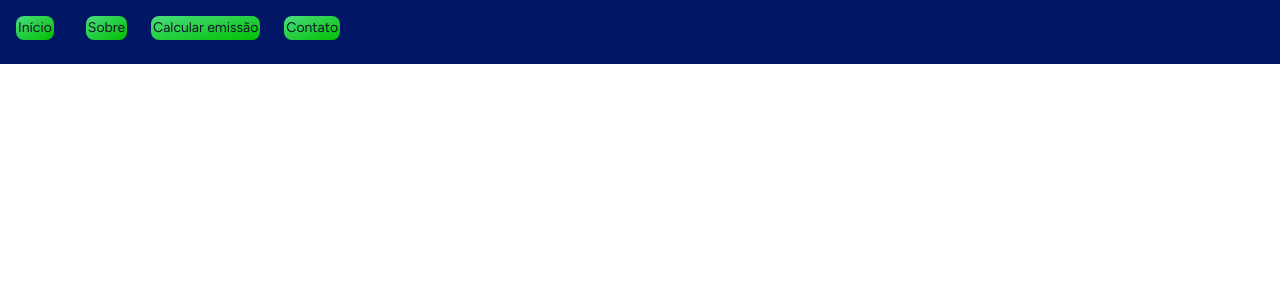
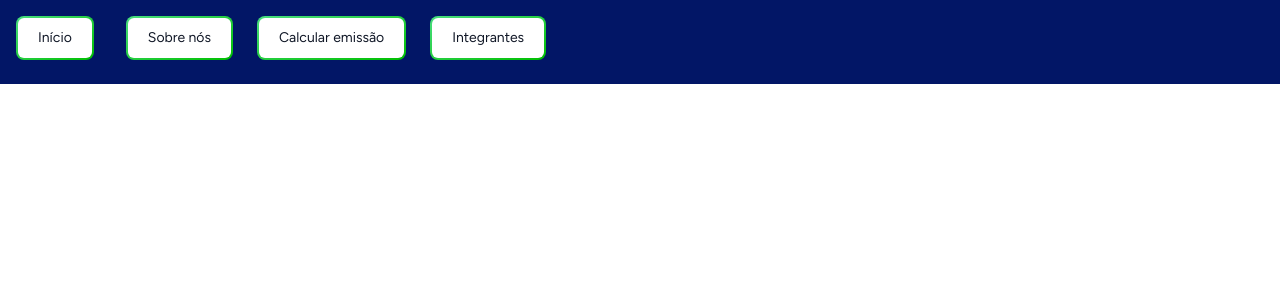
Before and after one commit to NathanMagno/CarbonTrack, a Next.js app in the folder carbon-track/: page / in a window 1280 px wide. Shown: the top 300 px of the page. Built offline with nearby package versions, Linux system fonts and the light colour scheme.

Commit message:
Melhorando interacao do menu para dispositivos moveis

```diff
--- /dev/null
+++ b/carbon-track/src/app/styles/inicial.css
@@ -0,0 +1,8 @@
+@tailwind base;
+@tailwind components;
+@tailwind utilities;
+
+
+.MenuContainer{
+   @apply w-[36vw] h-[80vh] bg-primary text-white p-4 space-y-4 flex flex-col justify-center
+}
--- a/carbon-track/src/components/Cabecalho/Cabecalho.tsx
+++ b/carbon-track/src/components/Cabecalho/Cabecalho.tsx
@@ -1,8 +1,9 @@
 "use client";
 import Image from "next/image";
 import { useRouter } from "next/navigation";
-import { useState } from "react";
+import { useState, useEffect } from "react";
 import Menu from "@/icons/menu-100x100.png";
+import "@/app/styles/inicial.css"
 
 export default function Cabecalho() {
   const router = useRouter();
@@ -13,40 +14,65 @@ export default function Cabecalho() {
     setMenuAberto(false);
   };
 
+  useEffect(() => {
+    const handleClickOutside = (event: MouseEvent) => {
+      const target = event.target as HTMLElement | null;
+      if (menuAberto && target && !target.closest(".menu-container")) {
+        setMenuAberto(false);
+      }
+    };
+
+    if (menuAberto) {
+      document.addEventListener("mousedown", handleClickOutside);
+    } else {
+      document.removeEventListener("mousedown", handleClickOutside);
+    }
+
+    return () => {
+      document.removeEventListener("mousedown", handleClickOutside);
+    };
+  }, [menuAberto]);
+
   return (
     <>
-
-      <header className=" block hidden xl:flex bg-primary text-white w-full p-4">
+      <header className="block hidden xl:flex bg-primary text-white w-full p-4">
         <div className="container mx-auto flex items-center justify-between">
           <nav className="flex space-x-6">
             <button
-              className="relative inline-flex items-center justify-center p-0.5 mb-2 me-2 overflow-hidden text-sm font-medium text-gray-900 rounded-lg group bg-gradient-to-br from-green-400 to-secondary group-hover:from-green-400 group-hover:to-secondary hover:text-black dark:text-white focus:ring-4 focus:outline-none focus:ring-green-200"
+              className="relative inline-flex items-center justify-center p-0.5 mb-2 me-2 overflow-hidden text-sm font-medium text-gray-900 rounded-lg group bg-gradient-to-br from-green-400 to-secondary group-hover:from-green-400 group-hover:to-secondary hover:text-black dark:text-white focus:ring-4 focus:outline-none focus:ring-green-200 dark:focus:ring-green-800"
               onClick={() => navegar("/")}
             >
-              Início
+              <span className="relative px-5 py-2.5 transition-all ease-in duration-75 bg-white dark:bg-gray-900 rounded-md group-hover:bg-opacity-0">
+                Início
+              </span>
             </button>
             <button
-              className="relative inline-flex items-center justify-center p-0.5 mb-2 me-2 overflow-hidden text-sm font-medium text-gray-900 rounded-lg group bg-gradient-to-br from-green-400 to-secondary group-hover:from-green-400 group-hover:to-secondary hover:text-black dark:text-white focus:ring-4 focus:outline-none focus:ring-green-200"
+              className="relative inline-flex items-center justify-center p-0.5 mb-2 me-2 overflow-hidden text-sm font-medium text-gray-900 rounded-lg group bg-gradient-to-br from-green-400 to-secondary group-hover:from-green-400 group-hover:to-secondary hover:text-black dark:text-white focus:ring-4 focus:outline-none focus:ring-green-200 dark:focus:ring-green-800"
               onClick={() => navegar("/sobre")}
             >
-              Sobre
+              <span className="relative px-5 py-2.5 transition-all ease-in duration-75 bg-white dark:bg-gray-900 rounded-md group-hover:bg-opacity-0">
+                Sobre nós
+              </span>
             </button>
             <button
-              className="relative inline-flex items-center justify-center p-0.5 mb-2 me-2 overflow-hidden text-sm font-medium text-gray-900 rounded-lg group bg-gradient-to-br from-green-400 to-secondary group-hover:from-green-400 group-hover:to-secondary hover:text-black dark:text-white focus:ring-4 focus:outline-none focus:ring-green-200"
+              className="relative inline-flex items-center justify-center p-0.5 mb-2 me-2 overflow-hidden text-sm font-medium text-gray-900 rounded-lg group bg-gradient-to-br from-green-400 to-secondary group-hover:from-green-400 group-hover:to-secondary hover:text-black dark:text-white focus:ring-4 focus:outline-none focus:ring-green-200 dark:focus:ring-green-800"
               onClick={() => navegar("/servicos")}
             >
-              Calcular emissão
+              <span className="relative px-5 py-2.5 transition-all ease-in duration-75 bg-white dark:bg-gray-900 rounded-md group-hover:bg-opacity-0">
+                Calcular emissão
+              </span>
             </button>
             <button
-              className="relative inline-flex items-center justify-center p-0.5 mb-2 me-2 overflow-hidden text-sm font-medium text-gray-900 rounded-lg group bg-gradient-to-br from-green-400 to-secondary group-hover:from-green-400 group-hover:to-secondary hover:text-black dark:text-white focus:ring-4 focus:outline-none focus:ring-green-200"
+              className="relative inline-flex items-center justify-center p-0.5 mb-2 me-2 overflow-hidden text-sm font-medium text-gray-900 rounded-lg group bg-gradient-to-br from-green-400 to-secondary group-hover:from-green-400 group-hover:to-secondary hover:text-black dark:text-white focus:ring-4 focus:outline-none focus:ring-green-200 dark:focus:ring-green-800"
               onClick={() => navegar("/contato")}
             >
-              Contato
+              <span className="relative px-5 py-2.5 transition-all ease-in duration-75 bg-white dark:bg-gray-900 rounded-md group-hover:bg-opacity-0">
+                Integrantes
+              </span>
             </button>
           </nav>
         </div>
       </header>
-
 
       <div className="xl:hidden fixed top-4 right-4 z-50">
         <div className="rounded-full bg-primary p-1">
@@ -61,7 +87,7 @@ export default function Cabecalho() {
 
       {menuAberto && (
         <div className="fixed inset-0 bg-black bg-opacity-50 flex justify-end z-40">
-          <div className="w-[36vw] h-[80vh] bg-primary text-white p-4 space-y-4 flex flex-col justify-center">
+          <div className="MenuContainer">
             <span
               onClick={() => navegar("/")}
               className="block hover:underline cursor-pointer"
@@ -84,7 +110,7 @@ export default function Cabecalho() {
               onClick={() => navegar("/contato")}
               className="block hover:underline cursor-pointer"
             >
-              Contato
+              Integrantes
             </span>
           </div>
         </div>
```
Also changed, not shown: carbon-track/package.json (+6 -5 lines), 1 other file (tests, documents, lock files or other folders).
